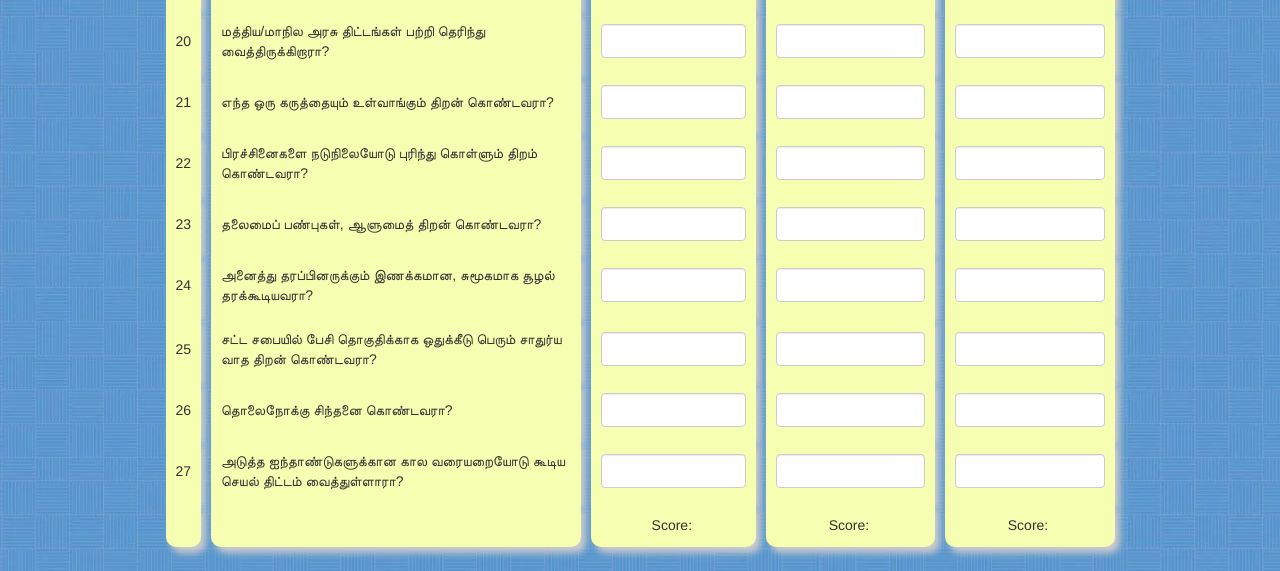
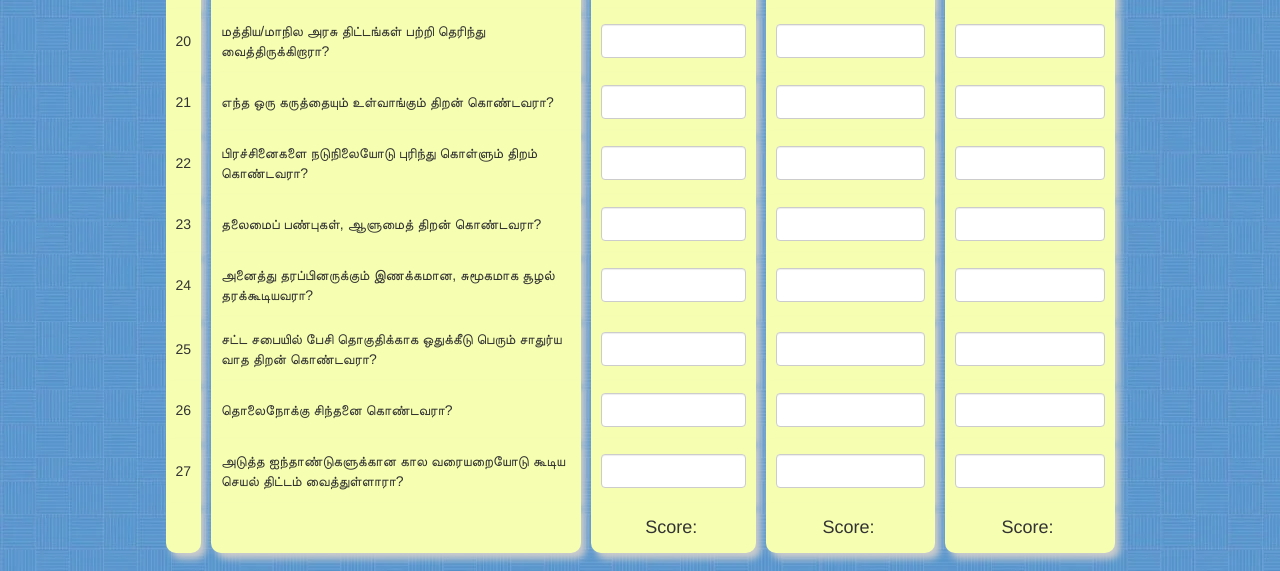
Before and after one commit to arun95-star/arun95-star.github.io, a plain HTML site: page index.html in a window 1280 px wide. Shown: the part 1658-2229 px from the top of the page. Drawn offline with Linux system fonts and the light colour scheme.

Commit message:
increased the score value font size

```diff
--- a/css/style.css
+++ b/css/style.css
@@ -303,3 +303,7 @@ table thead tr th:nth-child(2) .box--cntnt p, table thead tr th:nth-child(3) .bo
 .footr--cntnt a:hover {
     text-decoration: underline;
 }
+
+.scre--rslt td:nth-child(3), .scre--rslt td:nth-child(4), .scre--rslt td:last-child {
+    font-size: 18px;
+}
```
